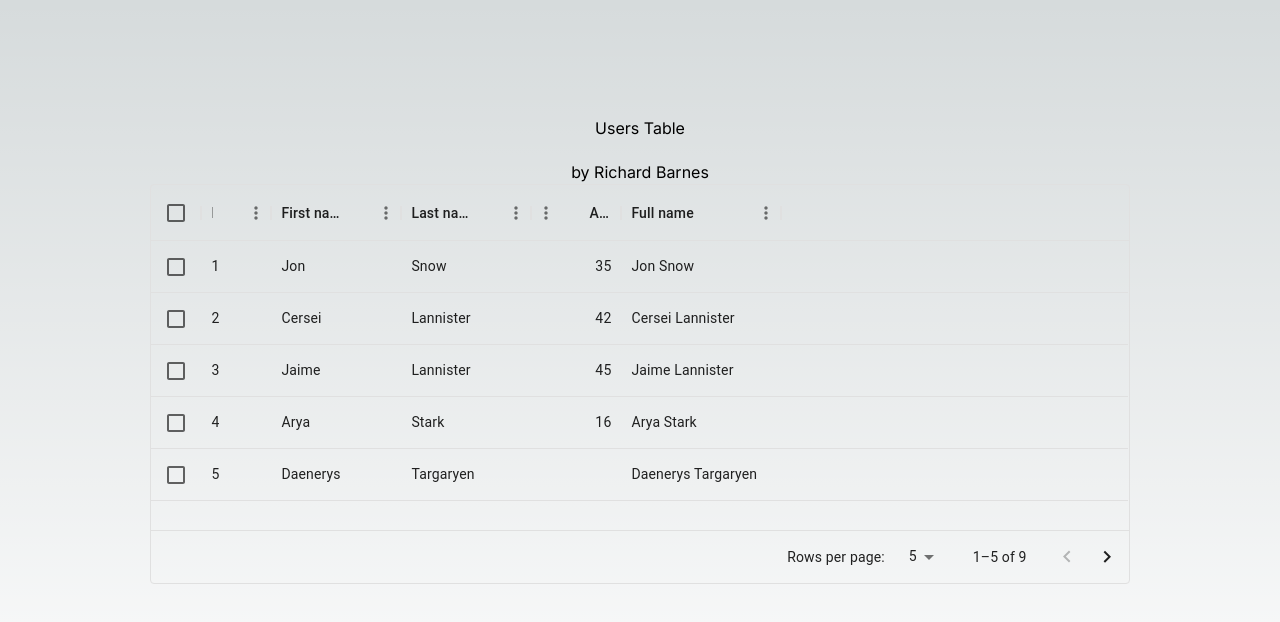
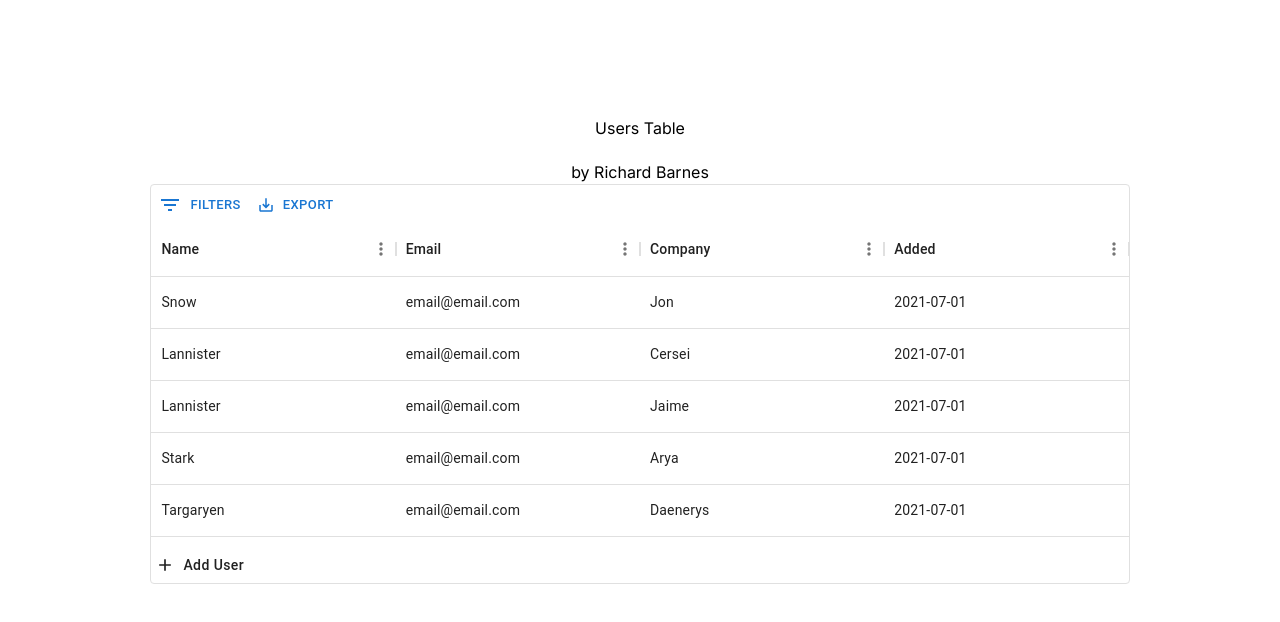
Before and after one commit to Rickardo228/NextJs-Users-Table, a Next.js app: page / in a window 1280 px wide. Shown: the top 622 px of the page. Built offline with nearby package versions, Linux system fonts and the light colour scheme.

Commit message:
Basic Table rendering using DataGrid. Button and dialog to add new user

```diff
--- a/package.json
+++ b/package.json
@@ -12,6 +12,7 @@
     "@emotion/cache": "^11.11.0",
     "@emotion/react": "^11.11.3",
     "@emotion/styled": "^11.11.0",
+    "@mui/icons-material": "^5.15.9",
     "@mui/material": "^5.15.9",
     "@mui/material-nextjs": "^5.15.9",
     "@mui/x-data-grid": "^6.19.3",
--- /dev/null
+++ b/src/api/types.ts
@@ -0,0 +1,9 @@
+export interface User {
+  name: string;
+  email: string;
+  company: string | null;
+  added: string;
+  id: number;
+}
+
+export type Users = Array<User>;
--- /dev/null
+++ b/src/app/components/AddUserDialog.tsx
@@ -0,0 +1,88 @@
+import React, { useState } from "react";
+import {
+  Dialog,
+  DialogTitle,
+  DialogContent,
+  TextField,
+  DialogActions,
+  Button,
+} from "@mui/material";
+import { Users } from "@/api/types";
+import { Dispatch, SetStateAction } from "react";
+
+interface AddUserDialogProps {
+  open: boolean;
+  onClose: () => void;
+  setUsers: Dispatch<SetStateAction<Users>>;
+}
+
+const AddUserDialog: React.FC<AddUserDialogProps> = ({
+  open,
+  onClose,
+  setUsers,
+}) => {
+  const [name, setName] = useState("");
+  const [email, setEmail] = useState("");
+  const [company, setCompany] = useState("");
+
+  const handleSubmit = () => {
+    // Todo - Field validation - Check types and not empty
+    const newUser = {
+      name,
+      email,
+      company,
+      added: new Date().toISOString().split("T")[0],
+      id: Date.now(),
+    }; // Todo - Use a more robust uuid lib for id
+    // Todo - Store 'added' as a numerical value for greater precision (Date.now())
+    setUsers((prev) => [...prev, newUser]);
+    onClose();
+  };
+
+  return (
+    <Dialog open={open} onClose={onClose}>
+      <DialogTitle>Add New User</DialogTitle>
+      <DialogContent>
+        <TextField
+          autoFocus // Todo - fix
+          margin="dense"
+          id="name"
+          label="Name"
+          type="text"
+          fullWidth
+          variant="standard"
+          value={name}
+          onChange={(e) => setName(e.target.value)}
+        />
+        <TextField
+          margin="dense"
+          id="email"
+          label="Email"
+          type="email"
+          fullWidth
+          variant="standard"
+          value={email}
+          onChange={(e) => setEmail(e.target.value)} // Todo - Email validation
+        />
+        <TextField
+          margin="dense"
+          id="company"
+          label="Company"
+          type="text"
+          fullWidth
+          variant="standard"
+          value={company}
+          onChange={(e) => setCompany(e.target.value)}
+        />
+      </DialogContent>
+      <DialogActions>
+        <Button onClick={onClose}>Cancel</Button>
+        <Button onClick={handleSubmit} color="primary">
+          Add User
+        </Button>
+      </DialogActions>
+    </Dialog>
+  );
+};
+
+export default AddUserDialog;
--- /dev/null
+++ b/src/app/components/AddUsersButton.tsx
@@ -0,0 +1,49 @@
+import React, { useState } from "react";
+import { Button } from "@mui/material";
+import AddIcon from "@mui/icons-material/Add";
+import { GridSlotsComponentsProps } from "@mui/x-data-grid";
+import { Dispatch, SetStateAction } from "react";
+import { Users } from "@/api/types";
+import AddUserDialog from "./AddUserDialog";
+
+interface IAddUserButton
+  extends NonNullable<GridSlotsComponentsProps["footer"]> {
+  setUsers: Dispatch<SetStateAction<Users>>;
+}
+
+function AddUserButton({ setUsers }: IAddUserButton) {
+  const [open, setOpen] = useState(false);
+
+  const handleClickOpen = () => {
+    setOpen(true);
+  };
+
+  const handleClose = () => {
+    setOpen(false);
+  };
+
+  return (
+    <>
+      <Button
+        startIcon={<AddIcon />}
+        onClick={handleClickOpen}
+        sx={{
+          justifyContent: "start",
+          color: "inherit",
+          textTransform: "none",
+          width: "100%",
+          "&:hover": {
+            backgroundColor: "rgba(0, 0, 0, 0.04)",
+          },
+        }}
+      >
+        Add User
+      </Button>
+      {open && ( // Performance otimisation
+        <AddUserDialog open={open} onClose={handleClose} setUsers={setUsers} />
+      )}
+    </>
+  );
+}
+
+export default AddUserButton;
--- a/src/app/components/UsersTable.tsx
+++ b/src/app/components/UsersTable.tsx
@@ -1,54 +1,110 @@
 "use client";
 
-import { DataGrid, GridColDef, GridValueGetterParams } from "@mui/x-data-grid";
+import { useState } from "react";
+import { DataGrid, GridColDef, GridToolbar } from "@mui/x-data-grid";
+import AddUserButton from "./AddUsersButton";
 
 const columns: GridColDef[] = [
-  { field: "id", headerName: "ID", width: 70 },
-  { field: "firstName", headerName: "First name", width: 130 },
-  { field: "lastName", headerName: "Last name", width: 130 },
+  { field: "name", headerName: "Name", flex: 1 },
+  { field: "email", headerName: "Email", flex: 1 },
+  { field: "company", headerName: "Company", flex: 1 },
+  { field: "added", headerName: "Added", flex: 1 },
+];
+
+const rows = [
   {
-    field: "age",
-    headerName: "Age",
-    type: "number",
-    width: 90,
+    name: "Snow",
+    email: "email@email.com",
+    company: "Jon",
+    added: "2021-07-01",
+    id: 1,
   },
   {
-    field: "fullName",
-    headerName: "Full name",
-    description: "This column has a value getter and is not sortable.",
-    sortable: false,
-    width: 160,
-    valueGetter: (params: GridValueGetterParams) =>
-      `${params.row.firstName || ""} ${params.row.lastName || ""}`,
+    name: "Lannister",
+    email: "email@email.com",
+    company: "Cersei",
+    added: "2021-07-01",
+    id: 2,
+  },
+  {
+    name: "Lannister",
+    email: "email@email.com",
+    company: "Jaime",
+    added: "2021-07-01",
+    id: 3,
+  },
+  {
+    name: "Stark",
+    email: "email@email.com",
+    company: "Arya",
+    added: "2021-07-01",
+    id: 4,
+  },
+  {
+    name: "Targaryen",
+    email: "email@email.com",
+    company: "Daenerys",
+    added: "2021-07-01",
+    id: 5,
+  },
+  {
+    name: "Melisandre",
+    email: "email@email.com",
+    company: null,
+    added: "2021-07-01",
+    id: 6,
+  },
+  {
+    name: "Clifford",
+    email: "email@email.com",
+    company: "Ferrara",
+    added: "2021-07-01",
+    id: 7,
+  },
+  {
+    name: "Frances",
+    email: "email@email.com",
+    company: "Rossini",
+    added: "2021-07-01",
+    id: 8,
+  },
+  {
+    name: "Roxie",
+    email: "email@email.com",
+    company: "Harvey",
+    added: "2021-07-01",
+    id: 9,
   },
 ];
 
-const rows = [
-  { id: 1, lastName: "Snow", firstName: "Jon", age: 35 },
-  { id: 2, lastName: "Lannister", firstName: "Cersei", age: 42 },
-  { id: 3, lastName: "Lannister", firstName: "Jaime", age: 45 },
-  { id: 4, lastName: "Stark", firstName: "Arya", age: 16 },
-  { id: 5, lastName: "Targaryen", firstName: "Daenerys", age: null },
-  { id: 6, lastName: "Melisandre", firstName: null, age: 150 },
-  { id: 7, lastName: "Clifford", firstName: "Ferrara", age: 44 },
-  { id: 8, lastName: "Frances", firstName: "Rossini", age: 36 },
-  { id: 9, lastName: "Roxie", firstName: "Harvey", age: 65 },
-];
+// Todo - enable multiple sorts - implement custom sorting prior to passing users into DataGrid (or upgrade to data-grid pro!)
+// Todo - optimise bundle size - assess DataGrid options / imports or build custom Table implementation
 
 export default function DataTable() {
+  const [users, setUsers] = useState(rows);
+
   return (
     <div style={{ height: 400, width: "100%" }}>
       <DataGrid
-        rows={rows}
+        rows={users}
         columns={columns}
         initialState={{
           pagination: {
-            paginationModel: { page: 0, pageSize: 5 },
+            paginationModel: { page: 0, pageSize: 100 },
           },
         }}
-        pageSizeOptions={[5, 10]}
-        checkboxSelection
+        disableDensitySelector={true}
+        disableColumnSelector={true}
+        disableRowSelectionOnClick={true}
+        slots={{
+          toolbar: GridToolbar,
+          footer: AddUserButton,
+        }}
+        slotProps={{
+          footer: { setUsers } as any, // Todo - use Context (or somehow extend the footer props type) to avoid this assertion
+        }}
       />
+      {/* Todo - Add pagination controls to account for DataGrid 100 row page size */}
     </div>
   );
 }
--- a/src/app/globals.css
+++ b/src/app/globals.css
@@ -17,13 +17,13 @@
 }
 
 body {
-  color: rgb(var(--foreground-rgb));
+  /* color: rgb(var(--foreground-rgb));
   background: linear-gradient(
       to bottom,
       transparent,
       rgb(var(--background-end-rgb))
     )
-    rgb(var(--background-start-rgb));
+    rgb(var(--background-start-rgb)); */
 }
 
 @layer utilities {
--- a/src/app/layout.tsx
+++ b/src/app/layout.tsx
@@ -1,7 +1,6 @@
 import type { Metadata } from "next";
 import { Inter } from "next/font/google";
 import "./globals.css";
-import { AppRouterCacheProvider } from "@mui/material-nextjs/v13-appRouter";
 import StyledJsxRegistry from "./registry";
 
 const inter = Inter({ subsets: ["latin"] });
```
Also changed, not shown: src/api/users.ts (added, +21 -0 lines).
